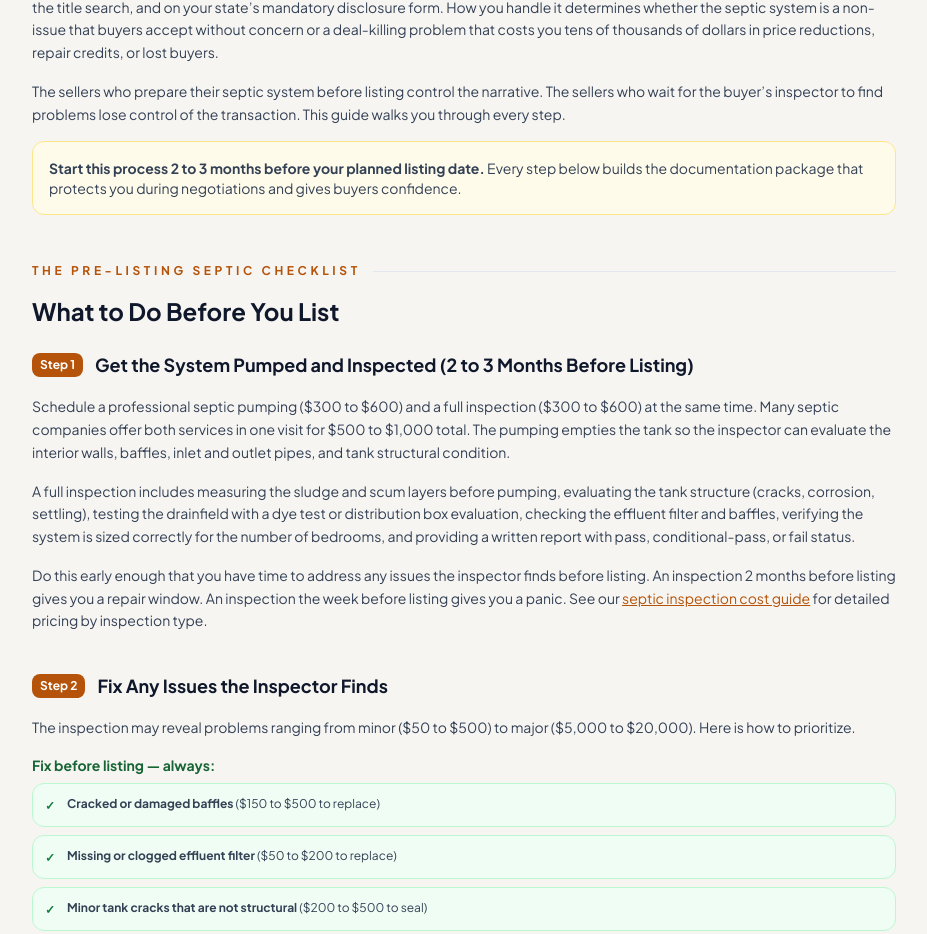
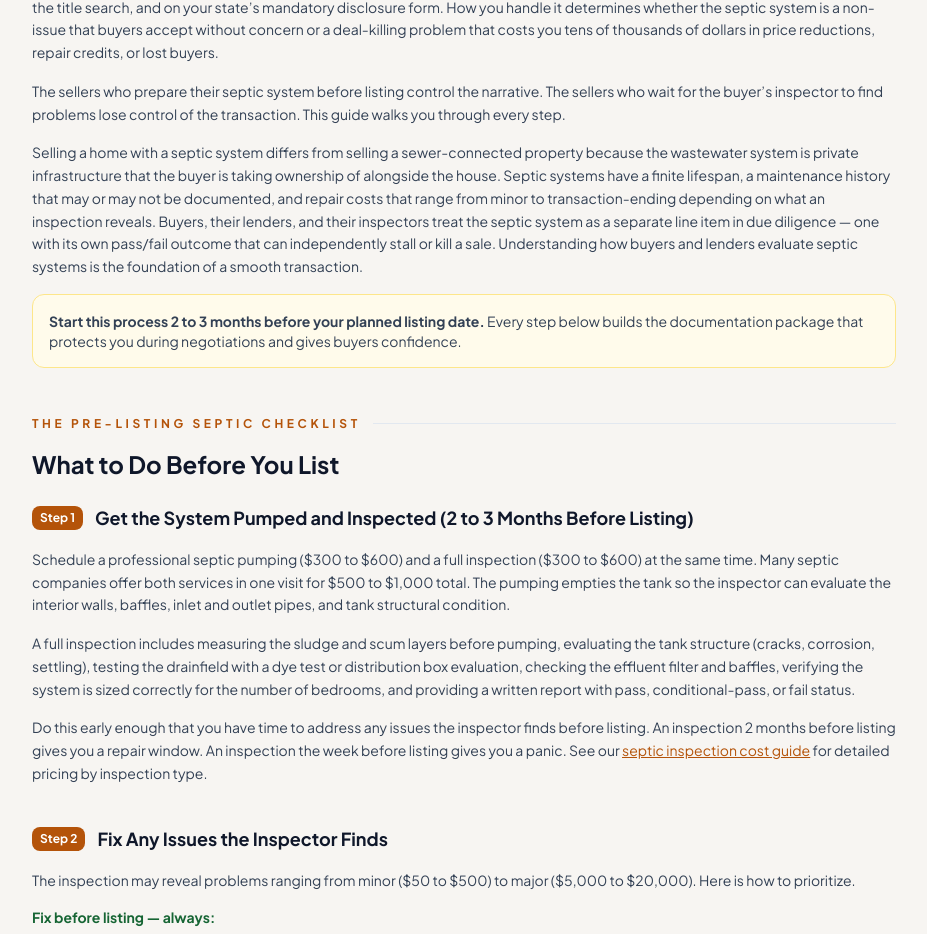
Before and after one commit to thebasementguide2026/theseptic.guide-, a Next.js app: page /guides/selling-home-with-septic-system in a window 1280 px wide. Shown: the part 874-1808 px from the top of the page, without its empty margins (176-1103 px from the left). Built offline with nearby package versions, Linux system fonts and the light colour scheme.

Commit message:
Add entity definition paragraph on selling-home-with-septic-system page

```diff
--- a/app/guides/selling-home-with-septic-system/page.tsx
+++ b/app/guides/selling-home-with-septic-system/page.tsx
@@ -176,6 +176,7 @@ export default function SellingHomeWithSepticSystem() {
           <p className='text-slate-700 leading-relaxed text-sm mb-4'>Selling a home with a septic system requires a pre-sale inspection ($300 to $600), a current pumping record ($300 to $600), disclosure of the system&rsquo;s condition on your state&rsquo;s real estate disclosure form, and in many states a passing inspection result before the title can transfer. Homes with documented septic maintenance histories sell faster, attract more buyers, and command higher prices than homes with unknown or undocumented septic systems.</p>
           <p className='text-slate-700 leading-relaxed text-sm mb-4'>Over 21 million homes in the United States rely on septic systems for wastewater treatment. If you are selling one of them, the septic system will come up during the transaction &mdash; during the buyer&rsquo;s home inspection, during the lender&rsquo;s appraisal requirements, during the title search, and on your state&rsquo;s mandatory disclosure form. How you handle it determines whether the septic system is a non-issue that buyers accept without concern or a deal-killing problem that costs you tens of thousands of dollars in price reductions, repair credits, or lost buyers.</p>
           <p className='text-slate-700 leading-relaxed text-sm mb-4'>The sellers who prepare their septic system before listing control the narrative. The sellers who wait for the buyer&rsquo;s inspector to find problems lose control of the transaction. This guide walks you through every step.</p>
+          <p className='text-slate-700 leading-relaxed text-sm mb-4'>Selling a home with a septic system differs from selling a sewer-connected property because the wastewater system is private infrastructure that the buyer is taking ownership of alongside the house. Septic systems have a finite lifespan, a maintenance history that may or may not be documented, and repair costs that range from minor to transaction-ending depending on what an inspection reveals. Buyers, their lenders, and their inspectors treat the septic system as a separate line item in due diligence &mdash; one with its own pass/fail outcome that can independently stall or kill a sale. Understanding how buyers and lenders evaluate septic systems is the foundation of a smooth transaction.</p>
           <div className='bg-amber-50 border border-amber-200 rounded-lg p-4 mb-4'>
             <p className='text-slate-700 text-sm'><strong>Start this process 2 to 3 months before your planned listing date.</strong> Every step below builds the documentation package that protects you during negotiations and gives buyers confidence.</p>
           </div>
```
